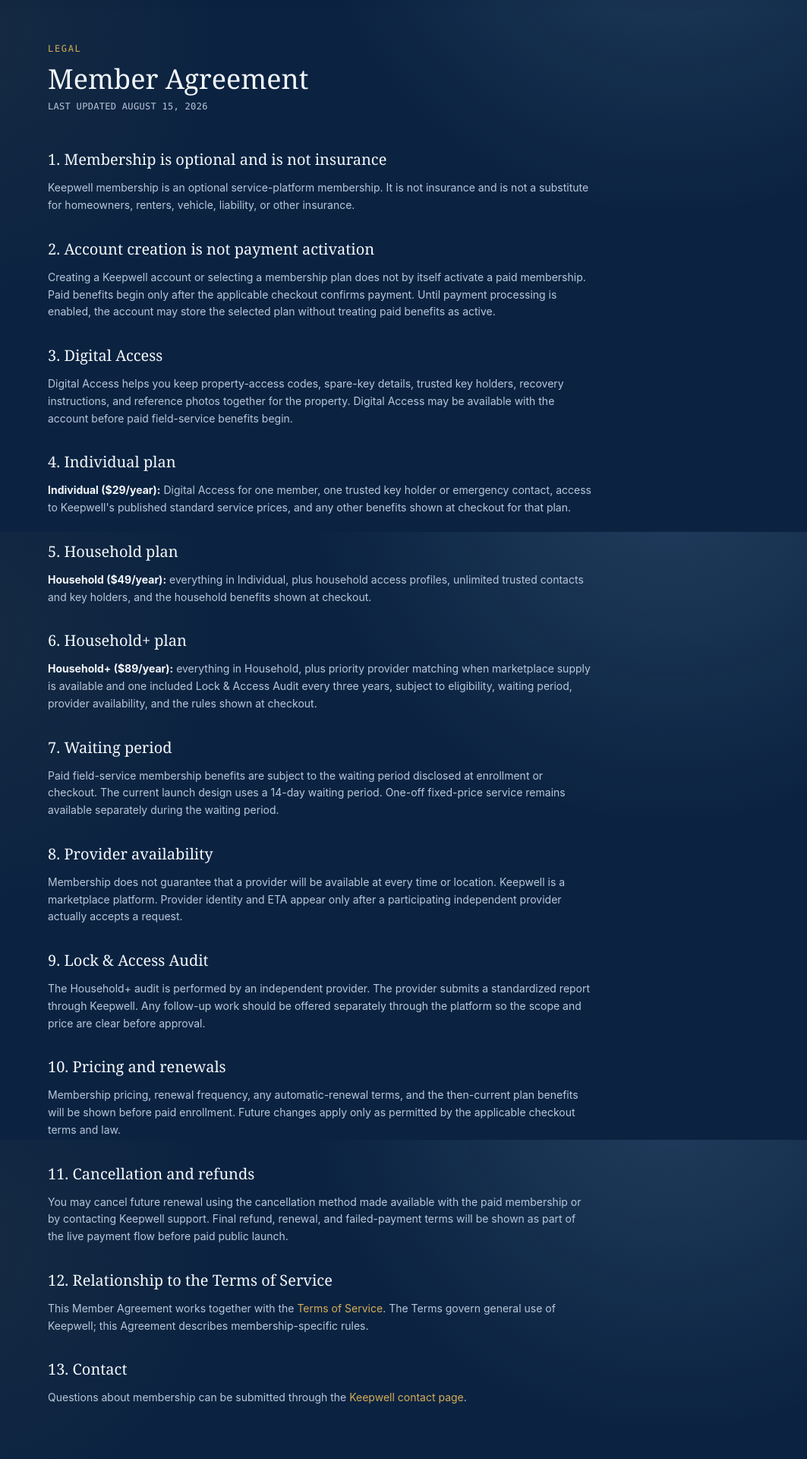
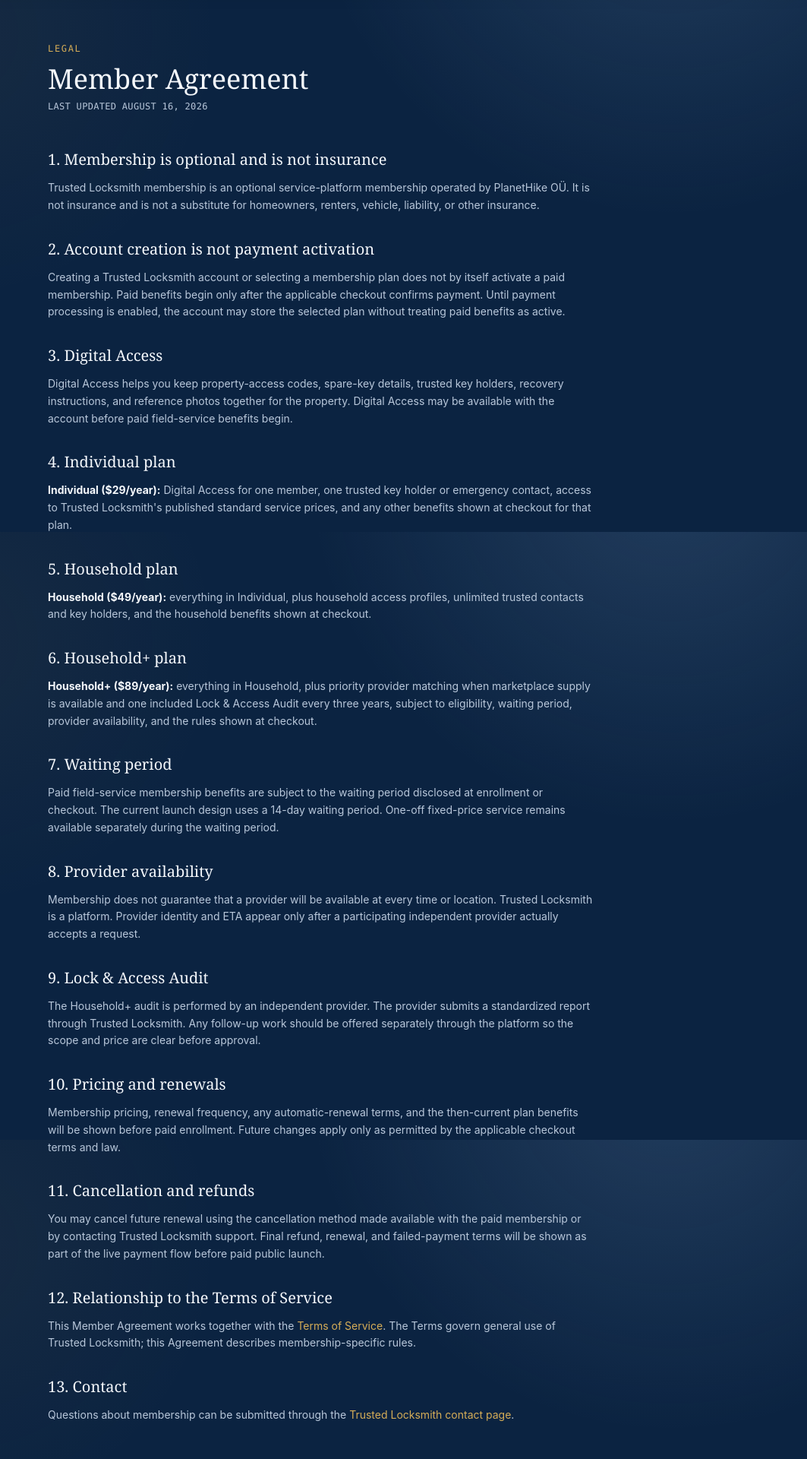
Before and after one commit to unikmo/Keepwell, a Next.js app: page /member-agreement in a window 1280 px wide. Shown: the part 100-2020 px from the top of the page at 76% size, without its empty margins (217-1280 px from the left). Built offline with nearby package versions, Linux system fonts and the light colour scheme; no server answers.

Commit message:
Rebrand member agreement to Trusted Locksmith

```diff
--- a/src/app/member-agreement/page.tsx
+++ b/src/app/member-agreement/page.tsx
@@ -2,21 +2,21 @@ import type { Metadata } from "next";
 import { LegalDoc, LegalSection } from "@/components/LegalDoc";
 
 export const metadata: Metadata = {
-  title: "Member Agreement — Keepwell",
-  description: "Terms for Keepwell membership, Digital Access, waiting periods, plan benefits and cancellation.",
+  title: "Member Agreement — Trusted Locksmith",
+  description: "Terms for Trusted Locksmith membership, Digital Access, waiting periods, plan benefits and cancellation.",
   alternates: { canonical: "/member-agreement" },
   robots: { index: false },
 };
 
 export default function MemberAgreementPage() {
   return (
-    <LegalDoc title="Member Agreement" lastUpdated="August 15, 2026">
+    <LegalDoc title="Member Agreement" lastUpdated="August 16, 2026">
       <LegalSection title="1. Membership is optional and is not insurance">
-        <p>Keepwell membership is an optional service-platform membership. It is not insurance and is not a substitute for homeowners, renters, vehicle, liability, or other insurance.</p>
+        <p>Trusted Locksmith membership is an optional service-platform membership operated by PlanetHike OÜ. It is not insurance and is not a substitute for homeowners, renters, vehicle, liability, or other insurance.</p>
       </LegalSection>
 
       <LegalSection title="2. Account creation is not payment activation">
-        <p>Creating a Keepwell account or selecting a membership plan does not by itself activate a paid membership. Paid benefits begin only after the applicable checkout confirms payment. Until payment processing is enabled, the account may store the selected plan without treating paid benefits as active.</p>
+        <p>Creating a Trusted Locksmith account or selecting a membership plan does not by itself activate a paid membership. Paid benefits begin only after the applicable checkout confirms payment. Until payment processing is enabled, the account may store the selected plan without treating paid benefits as active.</p>
       </LegalSection>
 
       <LegalSection title="3. Digital Access">
@@ -24,7 +24,7 @@ export default function MemberAgreementPage() {
       </LegalSection>
 
       <LegalSection title="4. Individual plan">
-        <p><strong className="text-parchment">Individual ($29/year):</strong> Digital Access for one member, one trusted key holder or emergency contact, access to Keepwell&apos;s published standard service prices, and any other benefits shown at checkout for that plan.</p>
+        <p><strong className="text-parchment">Individual ($29/year):</strong> Digital Access for one member, one trusted key holder or emergency contact, access to Trusted Locksmith&apos;s published standard service prices, and any other benefits shown at checkout for that plan.</p>
       </LegalSection>
 
       <LegalSection title="5. Household plan">
@@ -40,11 +40,11 @@ export default function MemberAgreementPage() {
       </LegalSection>
 
       <LegalSection title="8. Provider availability">
-        <p>Membership does not guarantee that a provider will be available at every time or location. Keepwell is a marketplace platform. Provider identity and ETA appear only after a participating independent provider actually accepts a request.</p>
+        <p>Membership does not guarantee that a provider will be available at every time or location. Trusted Locksmith is a platform. Provider identity and ETA appear only after a participating independent provider actually accepts a request.</p>
       </LegalSection>
 
       <LegalSection title="9. Lock & Access Audit">
-        <p>The Household+ audit is performed by an independent provider. The provider submits a standardized report through Keepwell. Any follow-up work should be offered separately through the platform so the scope and price are clear before approval.</p>
+        <p>The Household+ audit is performed by an independent provider. The provider submits a standardized report through Trusted Locksmith. Any follow-up work should be offered separately through the platform so the scope and price are clear before approval.</p>
       </LegalSection>
 
       <LegalSection title="10. Pricing and renewals">
@@ -52,15 +52,15 @@ export default function MemberAgreementPage() {
       </LegalSection>
 
       <LegalSection title="11. Cancellation and refunds">
-        <p>You may cancel future renewal using the cancellation method made available with the paid membership or by contacting Keepwell support. Final refund, renewal, and failed-payment terms will be shown as part of the live payment flow before paid public launch.</p>
+        <p>You may cancel future renewal using the cancellation method made available with the paid membership or by contacting Trusted Locksmith support. Final refund, renewal, and failed-payment terms will be shown as part of the live payment flow before paid public launch.</p>
       </LegalSection>
 
       <LegalSection title="12. Relationship to the Terms of Service">
-        <p>This Member Agreement works together with the <a href="/terms" className="text-brass hover:underline">Terms of Service</a>. The Terms govern general use of Keepwell; this Agreement describes membership-specific rules.</p>
+        <p>This Member Agreement works together with the <a href="/terms" className="text-brass hover:underline">Terms of Service</a>. The Terms govern general use of Trusted Locksmith; this Agreement describes membership-specific rules.</p>
       </LegalSection>
 
       <LegalSection title="13. Contact">
-        <p>Questions about membership can be submitted through the <a href="/contact" className="text-brass hover:underline">Keepwell contact page</a>.</p>
+        <p>Questions about membership can be submitted through the <a href="/contact" className="text-brass hover:underline">Trusted Locksmith contact page</a>.</p>
       </LegalSection>
     </LegalDoc>
   );
```
